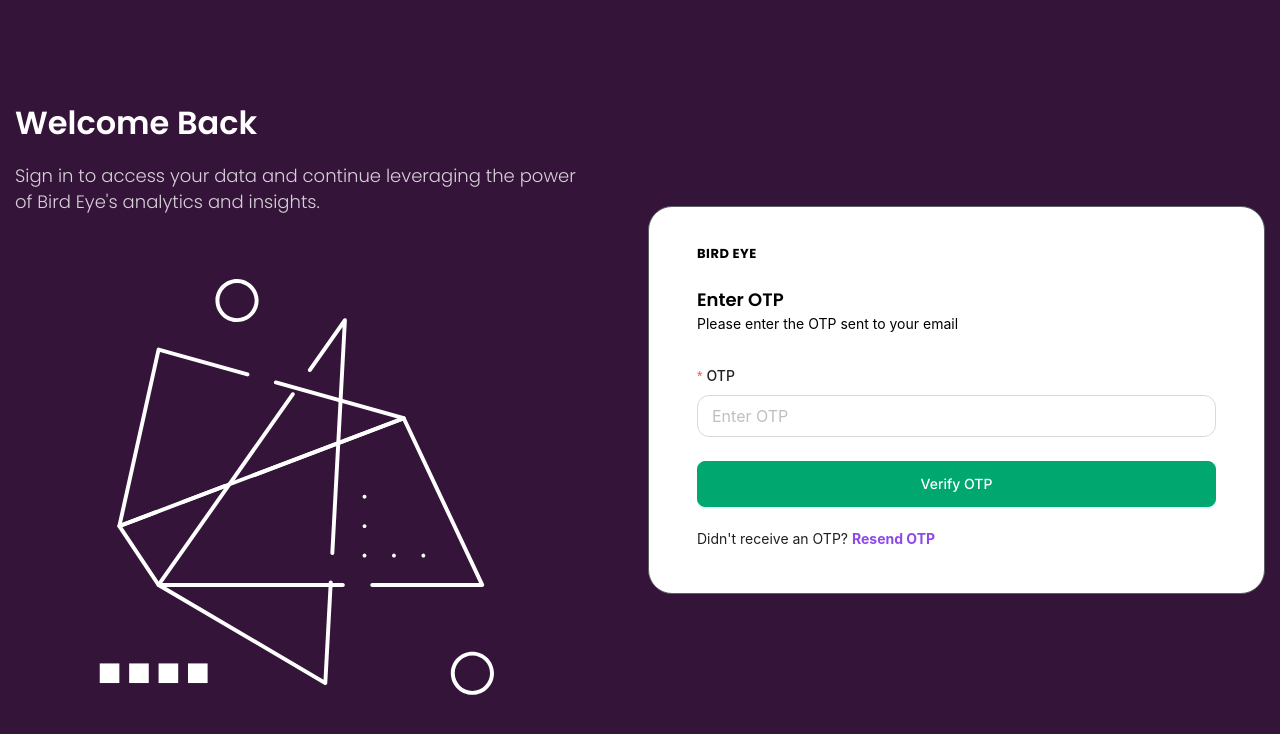
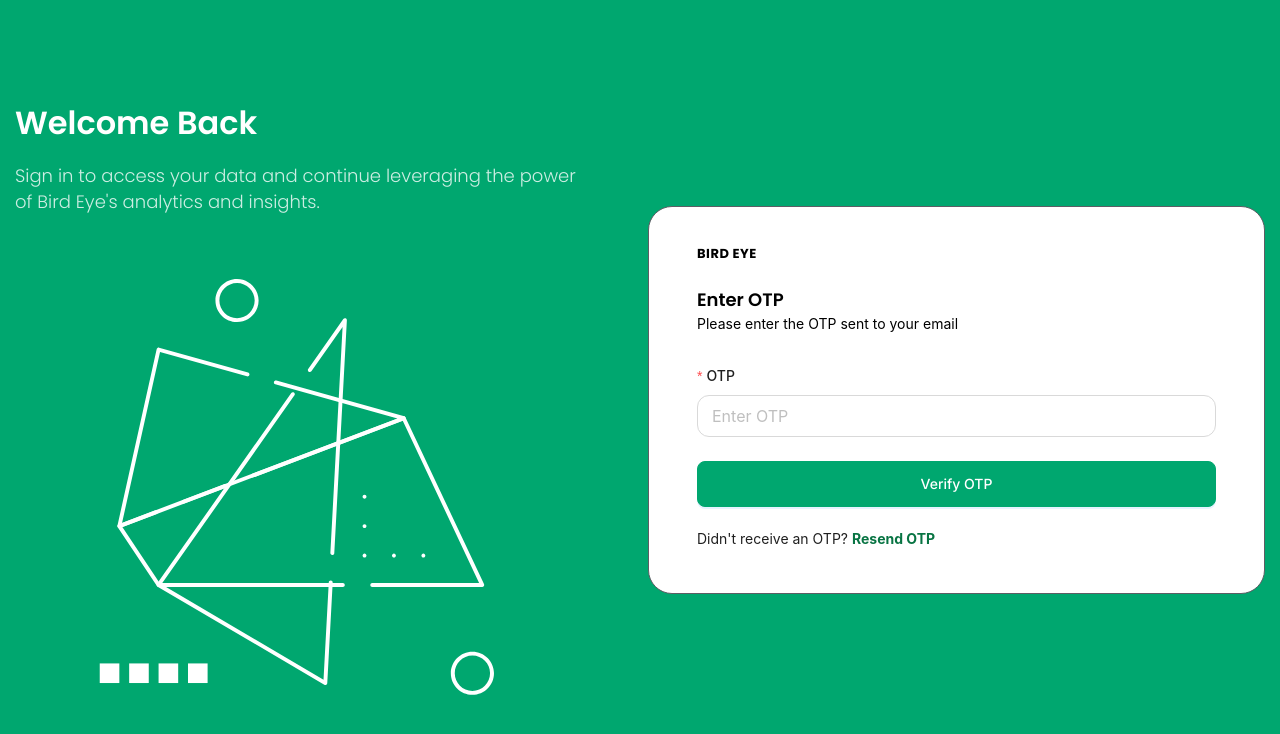
Before and after one commit to unitedtechlab/Lexiumbrf_FrontEnd, a Next.js app: page /otp in a window 1280 px wide. Shown: the top 734 px of the page. Built offline with nearby package versions, Linux system fonts and the light colour scheme.

Commit message:
css changes

```diff
--- a/src/app/(auth)/otp/page.tsx
+++ b/src/app/(auth)/otp/page.tsx
@@ -35,7 +35,7 @@
             if (response.status === 200) {
                 message.success(response.data.mesage || 'OTP verified successfully. Redirecting to dashboard...');
                 setToken(response.data.token);
-                router.push('/dashboard');
+                router.push('/plans');
             } else {
                 message.error(response.data.error || 'OTP verification failed. Please try again.');
             }
--- a/src/app/assets/css/base.css
+++ b/src/app/assets/css/base.css
@@ -150,11 +150,11 @@
 
 .btn {
   padding: 14px 24px;
-  background: var(--new-primary-100);
+  background: var(--primary-100);
   color: var(--white-color);
   font-weight: var(--font-weight-500);
   font-size: var(--base-font);
-  border: 1px solid var(--new-primary-100);
+  border: 1px solid var(--primary-100);
   border-radius: 8px;
   transition: all 0.35 linear;
   -webkit-transition: all 0.35 linear;
@@ -166,8 +166,8 @@
 
 .btn:hover {
   background: var(--white-color) !important;
-  border-color: var(--new-primary-100) !important;
-  color: var(--new-primary-100) !important;
+  border-color: var(--primary-100) !important;
+  color: var(--primary-100) !important;
 }
 
 .btn.btn-outline {
@@ -333,7 +333,7 @@
   content: "";
   width: 6px;
   height: 6px;
-  background: var(--new-primary-100);
+  background: var(--primary-100);
   border-radius: 100%;
   display: inline-block;
   position: absolute;
--- a/src/app/assets/css/variable.css
+++ b/src/app/assets/css/variable.css
@@ -5,8 +5,10 @@
   --white-color: #fff;
   --black-color: #000;
 
-  --primary-100: #341539;
-  --primary-200: #8e48e7;
+  --primary-100: #00A76F;
+  --primary-200: #087443;
+  --primary-300: #00A76F14;
+  --primary-400: #004444;
 
   --secondary-100: #111111;
   --secondary-200: #494949;
@@ -24,14 +26,9 @@
   --tertiary-400: #E7E7E7;
   --tertiary-500: #D0D5DD;
   --tertiary-600: #A9ACB4;
+  --tertiary-700: #F7F9FC;
 
   --error-color: #ff4d4f;
-
-  --new-primary-100: #00A76F;
-  --new-primary-200: #00A76F14;
-  --new-primary-300: #004444;
-
-  --new-secondary-100: #F7F9FC;
 
   --Inter-family: "Inter", sans-serif;
   --Poppins-family: "Poppins", sans-serif;
--- a/src/app/components/customLayout/customlayout.module.css
+++ b/src/app/components/customLayout/customlayout.module.css
@@ -8,7 +8,7 @@
     padding: 15px 28px;
     line-height: initial;
     height: 70px;
-    background: var(--new-secondary-100);
+    background: var(--tertiary-700);
 }
 
 .header h6 {
--- a/src/app/globals.css
+++ b/src/app/globals.css
@@ -108,8 +108,8 @@
 
 ul.ant-menu.menuSider li.ant-menu-item.ant-menu-item-selected,
 ul.ant-menu.menuSider li.ant-menu-item:hover {
-    background: var(--new-primary-200) !important;
-    color: var(--new-primary-100) !important;
+    background: var(--primary-300) !important;
+    color: var(--primary-100) !important;
 }
 
 ul.ant-menu.menuSider li.ant-menu-item svg {
@@ -261,11 +261,11 @@
 
 .profile_tab .ant-tabs-nav .ant-tabs-tab.ant-tabs-tab-active .ant-tabs-tab-btn,
 .profile_tab .ant-tabs-nav .ant-tabs-tab .ant-tabs-tab-btn:hover {
-    color: var(--new-primary-100);
+    color: var(--primary-100);
 }
 
 .profile_tab .ant-tabs-nav .ant-tabs-ink-bar {
-    background: var(--new-primary-100);
+    background: var(--primary-100);
 }
 
 .select-custom .ant-select {
```
Also changed, not shown: src/app/(pages)/workspace/workspace.module.css (+4 -4 lines).
